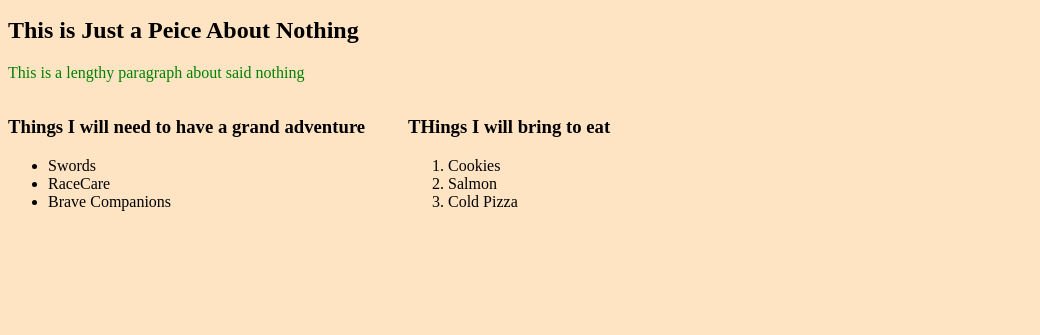
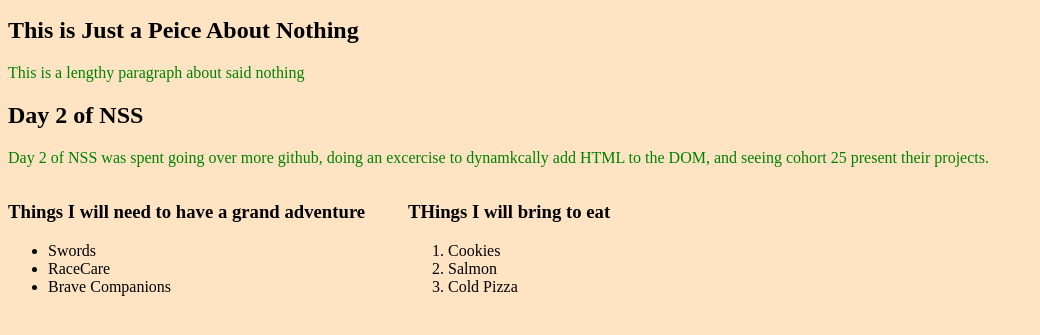
Before and after one commit to ppatton35745/my-journal, a plain HTML site: page index.html in a window 1280 px wide. Shown: the part 101-436 px from the top of the page, without its empty margins (0-1040 px from the left). Drawn offline with Linux system fonts and the light colour scheme.

Commit message:
Day 2 of NSS paragraph added

```diff
--- a/index.html
+++ b/index.html
@@ -13,6 +13,9 @@
 
     <h2>This is Just a Peice About Nothing</h2>
     <p>This is a lengthy paragraph about said nothing</p>
+
+    <h2>Day 2 of NSS</h2>
+    <p>Day 2 of NSS was spent going over more github, doing an excercise to dynamkcally add HTML to the DOM, and seeing cohort 25 present their projects.</p>
 
     <div id="itemLists">
         <div id="list1">
```
